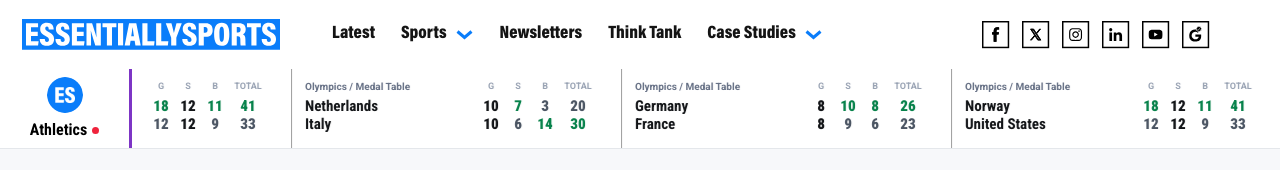
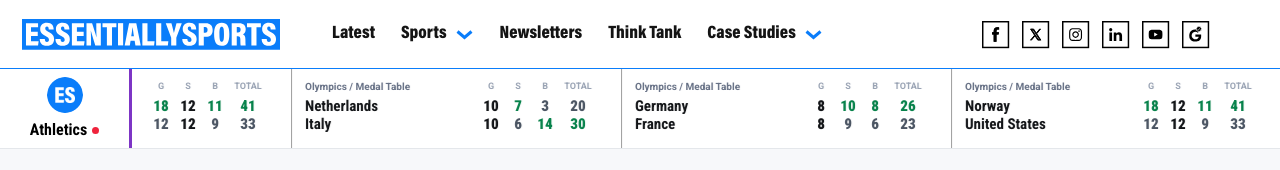
Before and after one commit to suhailquraishi-dev/es-athletics-challenge-form, a plain HTML site: page index.html in a window 1280 px wide. Shown: the top 170 px of the page. Drawn offline with Linux system fonts and the light colour scheme; no server answers.

Commit message:
Restore blue navbar divider

```diff
--- a/styles.css
+++ b/styles.css
@@ -2486,6 +2486,7 @@ body {
   z-index: 5000;
   height: 69px;
   border: 0;
+  border-bottom: 1px solid var(--blue);
   background: #fff;
 }
 
```
